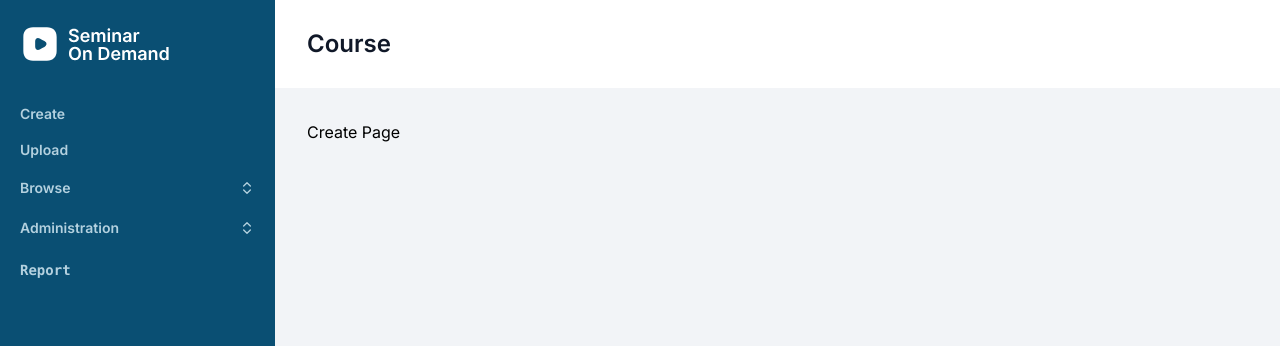
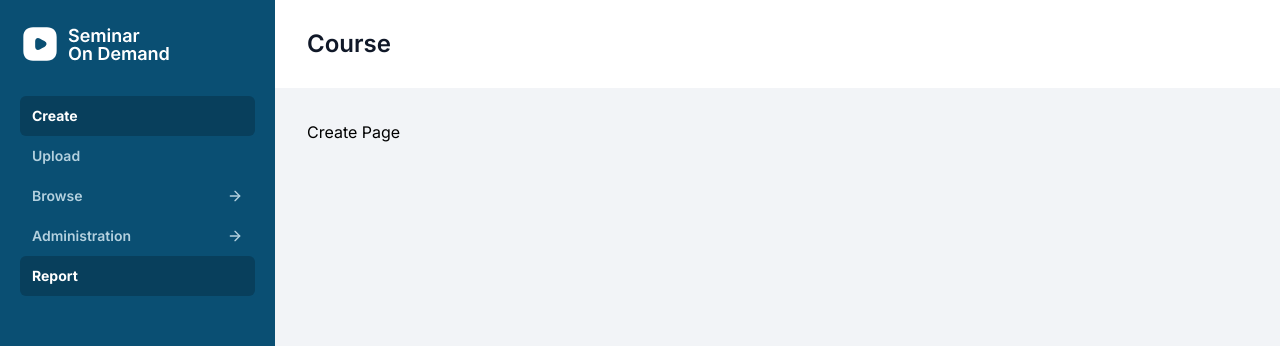
Before and after one commit to philevohoang991989/nextjs-dashboard, a Next.js app: page /create in a window 1280 px wide. Shown: the top 346 px of the page. Built offline with nearby package versions, Linux system fonts and the light colour scheme; no server answers.

Commit message:
Update menu

```diff
--- a/src/components/side-nav.tsx
+++ b/src/components/side-nav.tsx
@@ -1,4 +1,3 @@
-
 import Link from "next/link";
 
 import { Button } from "@/components/ui/button";
@@ -6,14 +5,22 @@ import { Button } from "@/components/ui/button";
 import { useState } from "react";
 import Image from "next/image";
 import Logo from "@/assets/icons/logo.svg";
-import { ChevronsUpDown } from "lucide-react";
+import {
+  ArrowRight,
+  ArrowRightCircle,
+  ChevronsLeft,
+  ChevronsRight,
+  ChevronsUpDown,
+  MoveRight,
+} from "lucide-react";
 import { NavItem } from "@/types";
 import {
   Collapsible,
   CollapsibleContent,
   CollapsibleTrigger,
 } from "./ui/collapsible";
-import { useRouter } from "next/navigation";
+import { usePathname, useRouter } from "next/navigation";
+import { cn } from "@/lib/utils";
 
 interface SideNavProps {
   items: NavItem[];
@@ -22,18 +29,36 @@ interface SideNavProps {
 }
 
 export function SideNav({ items, setOpen, className }: SideNavProps) {
-  // const path = usePathname();
+  const path = usePathname();
   const [isOpenBrowse, setIsOpenBrowse] = useState(false);
   const [isOpenAdministration, setIsOpenAdministration] = useState(false);
-  const router = useRouter()
+  const router = useRouter();
   return (
     <nav className="md:flex flex-col bg-[#0A4F73] h-[100vh] relative px-5 py-6">
       <div className="pb-[2rem]">
         {" "}
         <Image src={Logo} priority={true} alt="Logo" />
       </div>
-      <Button variant="link" className="p-0 flex justify-start text-[#B4D1DF] hover:text-white font-semibold hover:no-underline" onClick={() => router.push('/create')}>Create</Button>
-      <Button variant="link" className="p-0 flex justify-start text-[#B4D1DF] hover:text-white font-semibold hover:no-underline" onClick={() => router.push('/upload')}>Upload</Button>
+      <Button
+        variant="link"
+        className={cn(
+          "p-0 flex justify-start py-2 px-3 h-[2.5rem] text-[#B4D1DF] hover:text-white font-semibold hover:no-underline",
+          path.includes("create") && "bg-[#083F5C] font-bold  text-white"
+        )}
+        onClick={() => router.push("/create")}
+      >
+        Create
+      </Button>
+      <Button
+        variant="link"
+        className={cn(
+          "p-0 flex justify-start py-2 px-3 h-[2.5rem] text-[#B4D1DF] hover:text-white font-semibold hover:no-underline",
+          path.includes("upload") && "bg-[#083F5C] font-bold  text-white"
+        )}
+        onClick={() => router.push("/upload")}
+      >
+        Upload
+      </Button>
       {/* <Link
         href="#"
         className="rounded-md px-0 py-3 font-mono text-[0.875rem] w-full text-[#B4D1DF] hover:text-white font-semibold"
@@ -56,31 +81,36 @@ export function SideNav({ items, setOpen, className }: SideNavProps) {
             <Button
               variant="ghost"
               size="sm"
-              className="w-[100%] h-[2.5rem] text-[#B4D1DF] hover:text-white flex justify-between p-0 hover:bg-transparent"
+              className="w-[100%] h-[2.5rem] text-[#B4D1DF] hover:text-white flex justify-between py-2 px-3 hover:bg-transparent"
             >
               <h4 className="text-[0.875rem] font-semibold">Browse</h4>
-              <ChevronsUpDown className="h-4 w-4" />
+              <ArrowRight
+                className={cn(
+                  "h-4 w-4",
+                  isOpenBrowse ? "rotate-90 duration-200" : "duration-200"
+                )}
+              />
               <span className="sr-only">Toggle</span>
             </Button>
           </CollapsibleTrigger>
         </div>
 
-        <CollapsibleContent className="space-y-2 flex flex-col h-[100%]">
+        <CollapsibleContent className="pl-4 flex flex-col h-[100%]">
           <Link
             href="#"
-            className="rounded-md px-4 py-3 font-mono text-[0.875rem] w-full text-[#B4D1DF] hover:text-white font-semibold"
+            className="rounded-md px-4 py-3 h-[2.5rem] font-mono text-[0.875rem] w-full text-[#B4D1DF] hover:text-white font-semibold"
           >
             Course
           </Link>
           <Link
             href="#"
-            className="rounded-md px-4 py-3 font-mono text-[0.875rem] w-full text-[#B4D1DF] hover:text-white font-semibold"
+            className="rounded-md px-4 py-3 h-[2.5rem] font-mono text-[0.875rem] w-full text-[#B4D1DF] hover:text-white font-semibold"
           >
             Seminar
           </Link>
           <Link
             href="#"
-            className="rounded-md px-4 py-3 font-mono text-[0.875rem] w-full text-[#B4D1DF] hover:text-white font-semibold"
+            className="rounded-md px-4 py-3 h-[2.5rem] font-mono text-[0.875rem] w-full text-[#B4D1DF] hover:text-white font-semibold"
           >
             Video
           </Link>
@@ -96,48 +126,58 @@ export function SideNav({ items, setOpen, className }: SideNavProps) {
             <Button
               variant="ghost"
               size="sm"
-              className="w-[100%] h-[2.5rem] text-[#B4D1DF] hover:text-white flex justify-between p-0 hover:bg-transparent"
+              className="w-[100%] h-[2.5rem] text-[#B4D1DF] hover:text-white flex justify-between py-2 px-3 hover:bg-transparent"
             >
               <h4 className="text-[0.875rem] font-semibold">Administration</h4>
-              <ChevronsUpDown className="h-4 w-4" />
+              <ArrowRight
+                className={cn(
+                  "h-4 w-4",
+                  isOpenAdministration
+                    ? "rotate-90 duration-200"
+                    : "duration-200"
+                )}
+              />
               <span className="sr-only">Toggle</span>
             </Button>
           </CollapsibleTrigger>
         </div>
 
-        <CollapsibleContent className="space-y-2 flex flex-col h-[100%]">
+        <CollapsibleContent className="pl-4 flex flex-col h-[100%]">
           <Link
             href="#"
-            className="rounded-md  px-4 py-3 font-mono text-[0.875rem] w-full text-[#B4D1DF] hover:text-white font-semibold"
+            className="rounded-md h-[2.5rem] px-4 py-3 font-mono text-[0.875rem] w-full text-[#B4D1DF] hover:text-white font-semibold"
           >
             Users Permission
           </Link>
           <Link
             href="#"
-            className="rounded-md  px-4 py-3 font-mono text-[0.875rem] w-full text-[#B4D1DF] hover:text-white font-semibold"
+            className="rounded-md h-[2.5rem] px-4 py-3 font-mono text-[0.875rem] w-full text-[#B4D1DF] hover:text-white font-semibold"
           >
             Resolution Control
           </Link>
           <Link
             href="#"
-            className="rounded-md  px-4 py-3 font-mono text-[0.875rem] w-full text-[#B4D1DF] hover:text-white font-semibold"
+            className="rounded-md h-[2.5rem] px-4 py-3 font-mono text-[0.875rem] w-full text-[#B4D1DF] hover:text-white font-semibold"
           >
             Division
           </Link>
           <Link
             href="#"
-            className="rounded-md  px-4 py-3 font-mono text-[0.875rem] w-full text-[#B4D1DF] hover:text-white font-semibold"
+            className="rounded-md h-[2.5rem] px-4 py-3 font-mono text-[0.875rem] w-full text-[#B4D1DF] hover:text-white font-semibold"
           >
             Audit Log
           </Link>
         </CollapsibleContent>
       </Collapsible>
-      <Link
-        href="#"
-        className="rounded-md px-0 py-3 font-mono text-[0.875rem] w-full text-[#B4D1DF] hover:text-white font-semibold"
+      <Button
+        variant="link"
+        className={cn(
+          "p-0 flex justify-start py-2 px-3 h-[2.5rem] text-[#B4D1DF] hover:text-white font-semibold hover:no-underline",
+          path.includes("create") && "bg-[#083F5C] font-bold  text-white"
+        )}
       >
         Report
-      </Link>
+      </Button>
     </nav>
   );
 }
```
Also changed, not shown: src/app/page.tsx (+45 -109 lines).
